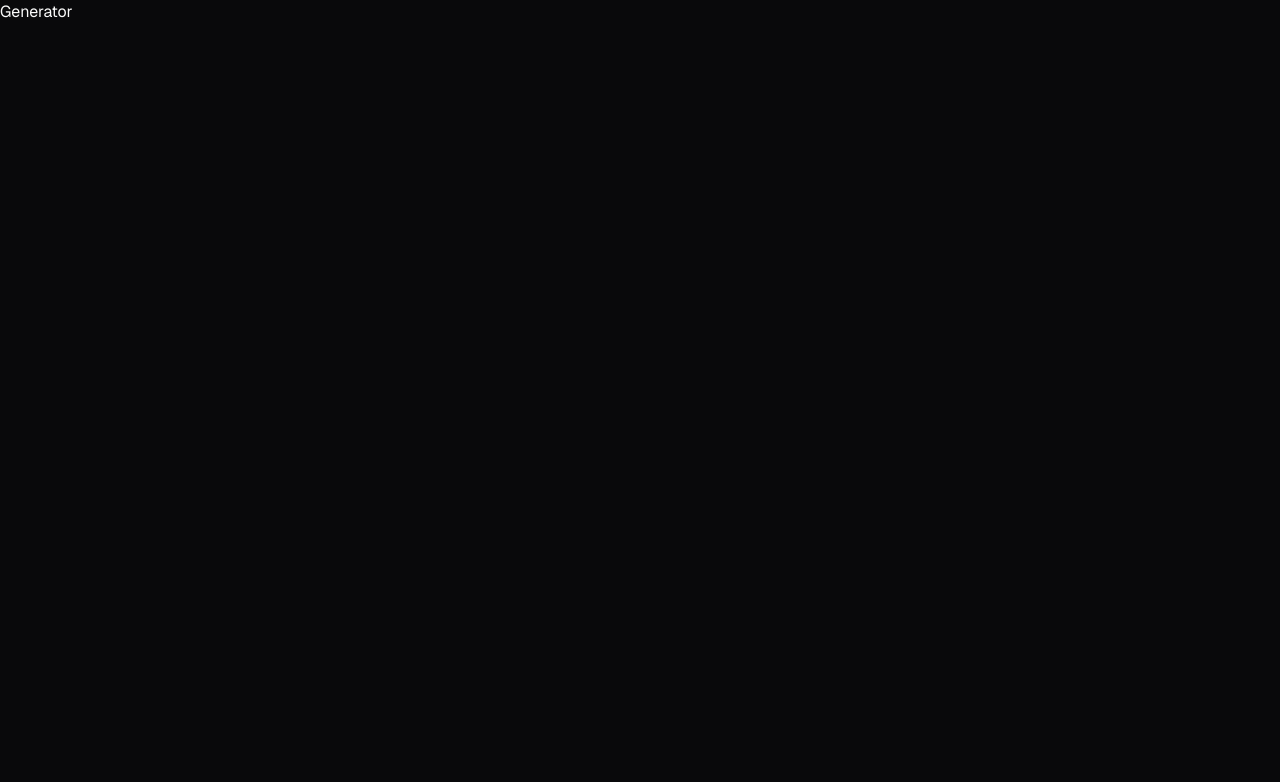
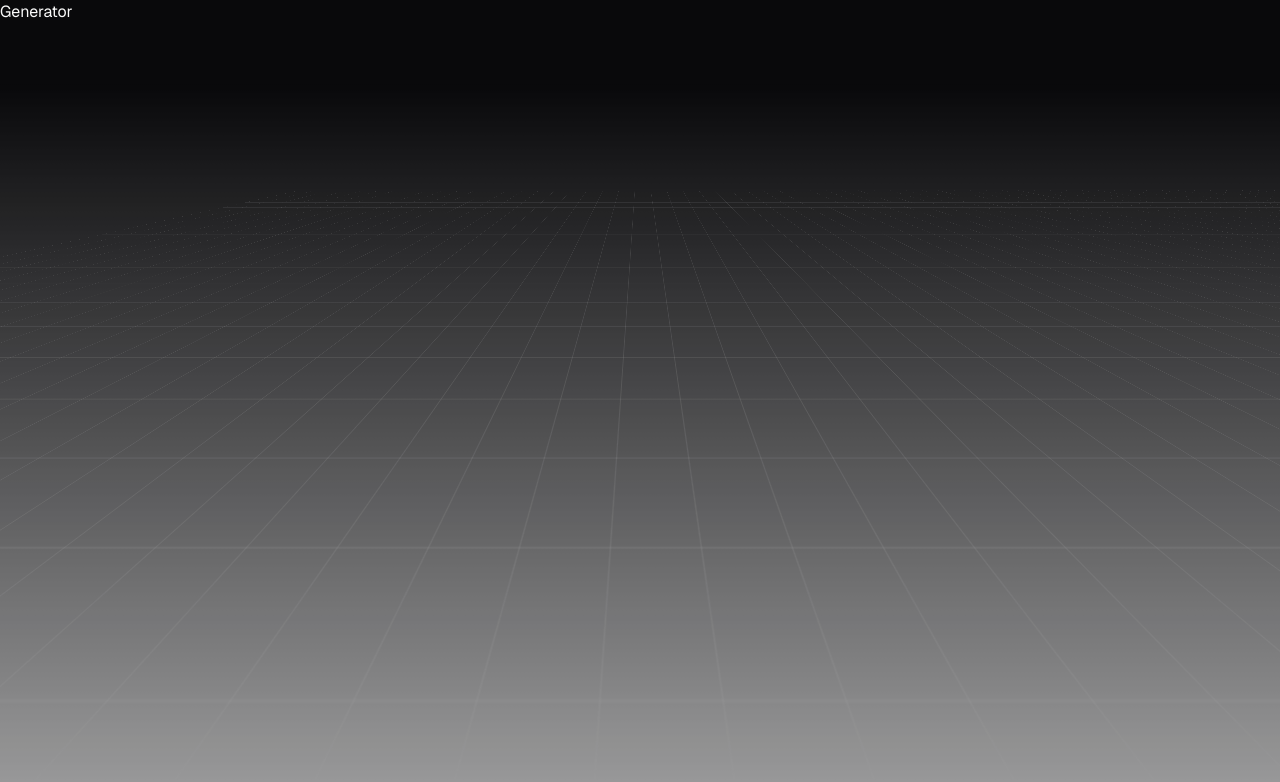
Before and after one commit to aarabii/Crafto, a Next.js app: page /create in a window 1280 px wide. Shown: the top 782 px of the page. Built offline with nearby package versions, Linux system fonts and the light colour scheme.

Commit message:
added some magic ui compoents

```diff
--- a/app/(generator)/layout.tsx
+++ b/app/(generator)/layout.tsx
@@ -1,3 +1,5 @@
+import RetroGrid from "@/components/magicui/retro-grid";
+
 export default function generatorLayout({
   children,
 }: {
@@ -5,7 +7,10 @@ export default function generatorLayout({
 }) {
   return (
     <html lang="en">
-      <body>{children}</body>
+      <body>
+        <RetroGrid className="-z-10 opacity-60" />
+        {children}
+      </body>
     </html>
   );
 }
--- /dev/null
+++ b/components/magicui/animated-gradient-text.tsx
@@ -0,0 +1,26 @@
+import { ReactNode } from "react";
+
+import { cn } from "@/lib/utils";
+
+export default function AnimatedGradientText({
+  children,
+  className,
+}: {
+  children: ReactNode;
+  className?: string;
+}) {
+  return (
+    <div
+      className={cn(
+        "group relative mx-auto flex max-w-fit flex-row items-center justify-center rounded-2xl bg-white/40 px-4 py-1.5 text-sm font-medium shadow-[inset_0_-8px_10px_#8fdfff1f] backdrop-blur-sm transition-shadow duration-500 ease-out [--bg-size:300%] hover:shadow-[inset_0_-5px_10px_#8fdfff3f] dark:bg-black/40",
+        className
+      )}
+    >
+      <div
+        className={`absolute inset-0 block h-full w-full animate-gradient bg-gradient-to-r from-[#ffaa40]/50 via-[#9c40ff]/50 to-[#ffaa40]/50 bg-[length:var(--bg-size)_100%] p-[1px] ![mask-composite:subtract] [border-radius:inherit] [mask:linear-gradient(#fff_0_0)_content-box,linear-gradient(#fff_0_0)]`}
+      />
+
+      {children}
+    </div>
+  );
+}
--- /dev/null
+++ b/components/magicui/animated-shiny-text.tsx
@@ -0,0 +1,40 @@
+import { CSSProperties, FC, ReactNode } from "react";
+
+import { cn } from "@/lib/utils";
+
+interface AnimatedShinyTextProps {
+  children: ReactNode;
+  className?: string;
+  shimmerWidth?: number;
+}
+
+const AnimatedShinyText: FC<AnimatedShinyTextProps> = ({
+  children,
+  className,
+  shimmerWidth = 100,
+}) => {
+  return (
+    <p
+      style={
+        {
+          "--shimmer-width": `${shimmerWidth}px`,
+        } as CSSProperties
+      }
+      className={cn(
+        "mx-auto max-w-md text-neutral-600/50 dark:text-neutral-400/50 ",
+
+        // Shimmer effect
+        "animate-shimmer bg-clip-text bg-no-repeat [background-position:0_0] [background-size:var(--shimmer-width)_100%] [transition:background-position_1s_cubic-bezier(.6,.6,0,1)_infinite]",
+
+        // Shimmer gradient
+        "bg-gradient-to-r from-transparent via-50% to-transparent via-white/80",
+
+        className
+      )}
+    >
+      {children}
+    </p>
+  );
+};
+
+export default AnimatedShinyText;
--- /dev/null
+++ b/components/magicui/retro-grid.tsx
@@ -0,0 +1,28 @@
+import { cn } from "@/lib/utils";
+
+export default function RetroGrid({ className }: { className?: string }) {
+  return (
+    <div
+      className={cn(
+        "pointer-events-none absolute h-full w-full overflow-hidden opacity-50 [perspective:200px]",
+        className
+      )}
+    >
+      {/* Grid */}
+      <div className="absolute inset-0 [transform:rotateX(35deg)]">
+        <div
+          className={cn(
+            "animate-grid",
+
+            "[background-repeat:repeat] [background-size:60px_60px] [height:300vh] [inset:0%_0px] [margin-left:-50%] [transform-origin:100%_0_0] [width:600vw]",
+
+            "[background-image:linear-gradient(to_right,rgba(255,255,255,0.2)_1px,transparent_0),linear-gradient(to_bottom,rgba(255,255,255,0.2)_1px,transparent_0)]"
+          )}
+        />
+      </div>
+
+      {/* Background Gradient */}
+      <div className="absolute inset-0 bg-gradient-to-t from-white to-transparent to-90% dark:from-black" />
+    </div>
+  );
+}
--- a/tailwind.config.ts
+++ b/tailwind.config.ts
@@ -71,10 +71,31 @@ const config = {
           from: { height: "var(--radix-accordion-content-height)" },
           to: { height: "0" },
         },
+        grid: {
+          "0%": { transform: "translateY(-50%)" },
+          "100%": { transform: "translateY(0)" },
+        },
+        shimmer: {
+          "0%, 90%, 100%": {
+            "background-position": "calc(-100% - var(--shimmer-width)) 0",
+          },
+
+          "30%, 60%": {
+            "background-position": "calc(100% + var(--shimmer-width)) 0",
+          },
+        },
+        gradient: {
+          to: {
+            backgroundPosition: "var(--bg-size) 0",
+          },
+        },
       },
       animation: {
         "accordion-down": "accordion-down 0.2s ease-out",
         "accordion-up": "accordion-up 0.2s ease-out",
+        grid: "grid 15s linear infinite",
+        shimmer: "shimmer 8s infinite",
+        gradient: "gradient 8s linear infinite",
       },
     },
   },
```
